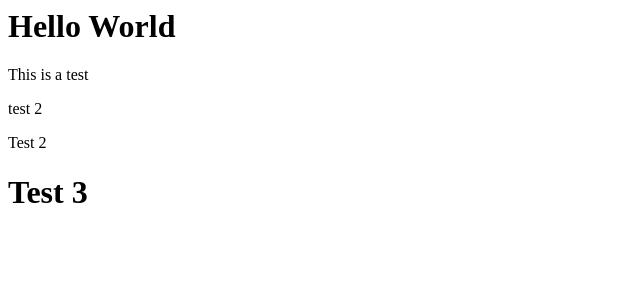
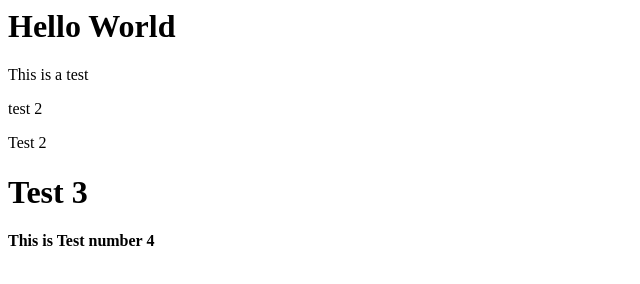
Before and after one commit to Ews500/my-app, a plain HTML site: page app/index.html in a window 1280 px wide. Shown: the whole page, without its empty margins (0-640 px from the left). Drawn offline with Linux system fonts and the light colour scheme.

Commit message:
Test number 4. First test from Macbook

```diff
--- a/app/index.html
+++ b/app/index.html
@@ -10,5 +10,7 @@
     <p>Test 2</p>
 
     <h1>Test 3</h1>
+
+    <h4>This is Test number 4</h4>
   </body>
 </html>
```
